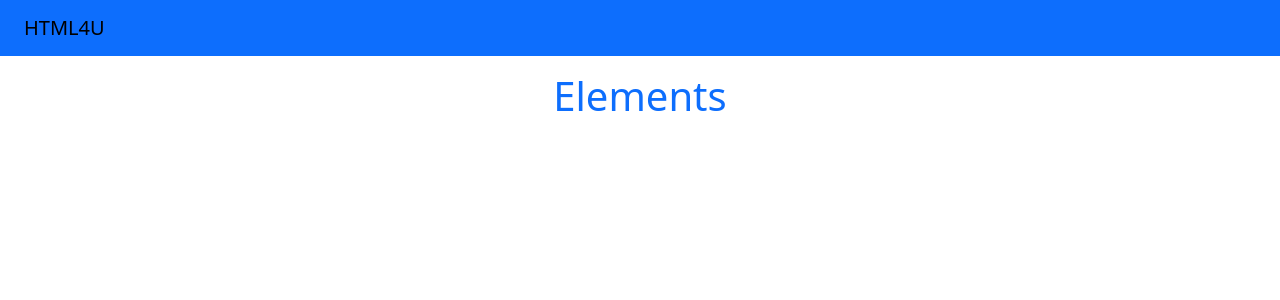
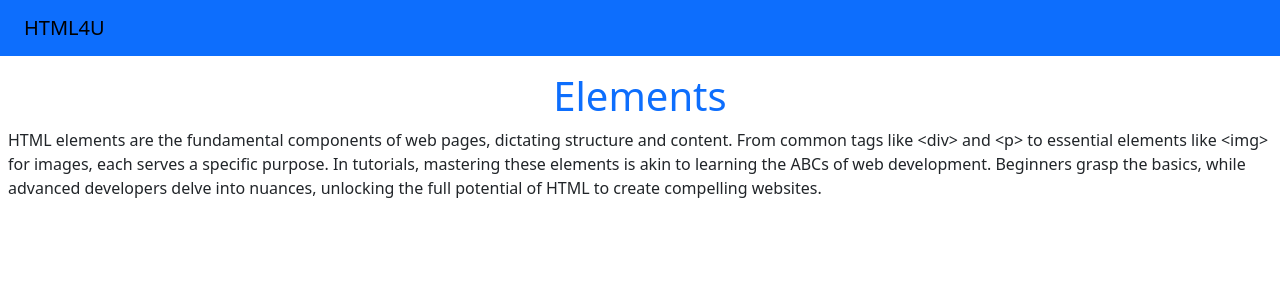
Before and after one commit to jeproch/Learn-html, a React (Vite) app: page /ElementsPage in a window 1280 px wide. Shown: the top 300 px of the page. Built offline with nearby package versions, Linux system fonts and the light colour scheme.

Commit message:
elements content

```diff
--- /dev/null
+++ b/src/elementspage components/ElementsHeading.tsx
@@ -0,0 +1,18 @@
+const ElementsHeading = () => {
+  return (
+    <>
+      <h1 className="text-primary text-center">Elements</h1>
+      <p className="mx-2">
+        HTML elements are the fundamental components of web pages, dictating
+        structure and content. From common tags like {"<div>"} and {"<p>"} to
+        essential elements like {"<img>"} for images, each serves a specific
+        purpose. In tutorials, mastering these elements is akin to learning the
+        ABCs of web development. Beginners grasp the basics, while advanced
+        developers delve into nuances, unlocking the full potential of HTML to
+        create compelling websites.
+      </p>
+    </>
+  );
+};
+
+export default ElementsHeading;
--- a/src/pages/ElementsPage.tsx
+++ b/src/pages/ElementsPage.tsx
@@ -1,10 +1,11 @@
 import IntroTopBar from "../intropage components/IntroTopBar";
+import ElementsHeading from "../elementspage components/ElementsHeading";
 
 const ElementsPage = () => {
   return (
     <>
       <IntroTopBar></IntroTopBar>
-      <h1 className="text-primary text-center">Elements</h1>
+      <ElementsHeading></ElementsHeading>
     </>
   );
 };
```
